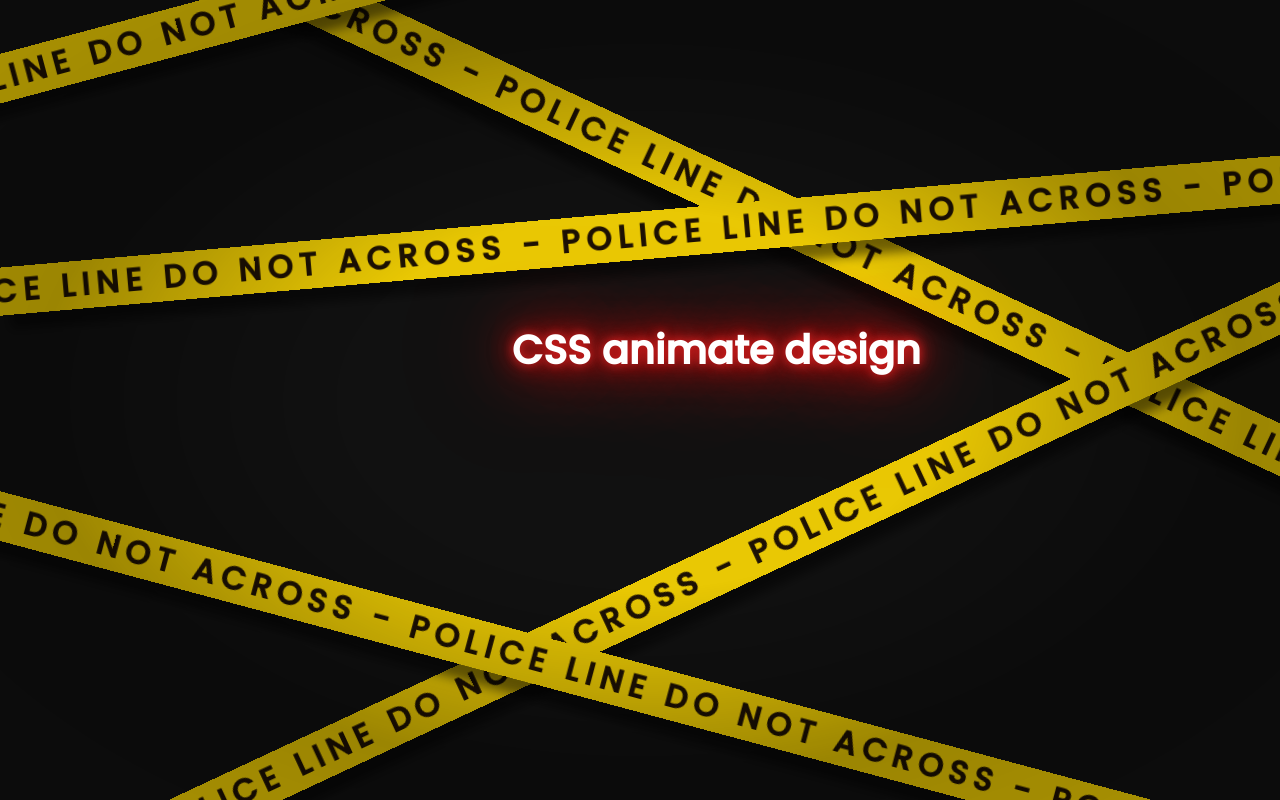
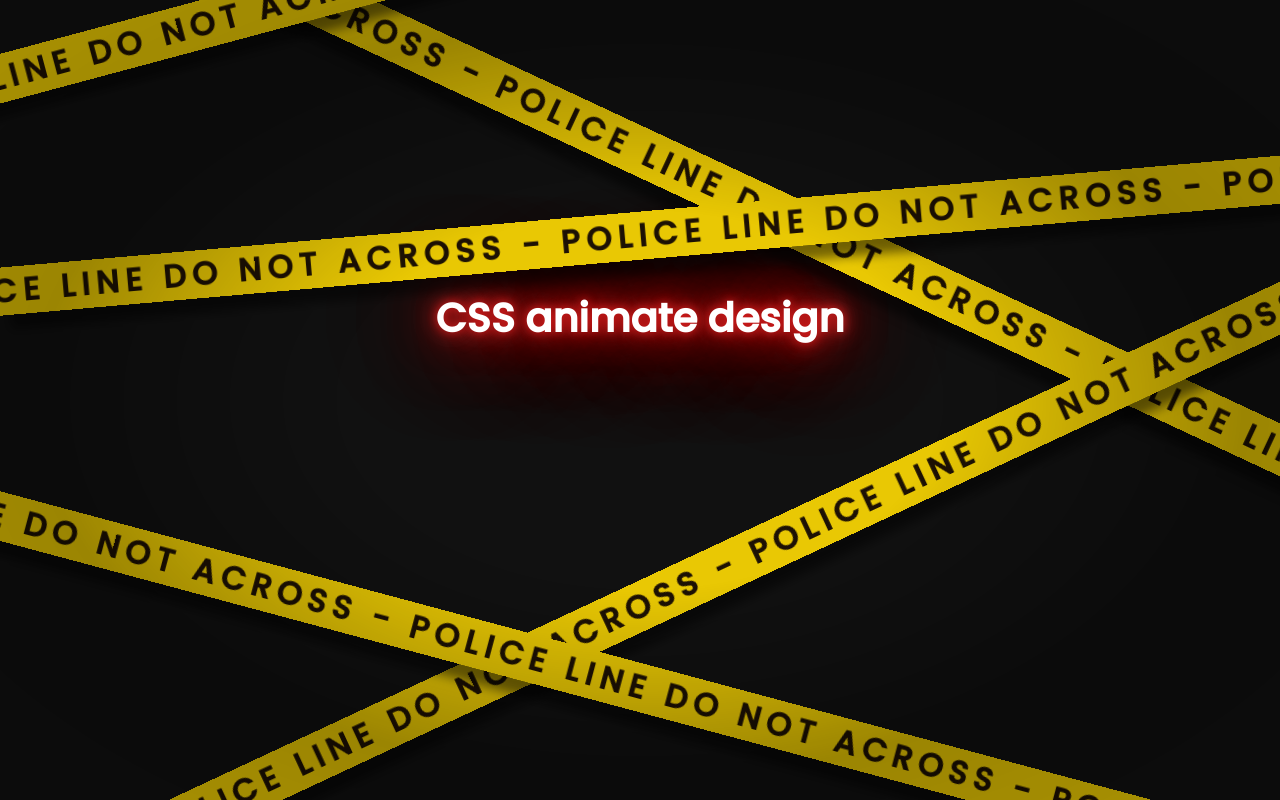
Before and after one commit to Doppad/CSS-effect, a plain HTML site: page index.html in a window 1280 px wide. Drawn offline with Linux system fonts and the light colour scheme.

Commit message:
Add files via upload

```diff
--- a/style.css
+++ b/style.css
@@ -72,9 +72,10 @@ section:before {
 }
 
 .text {
-    position: absolute;
+    display: flex;
     top: 40vh;
-    left: 40%;
+    text-align: center;
+    justify-content: center;
     font-size: 2.5rem;
     font-weight: 700;
     color: #fff;
```
